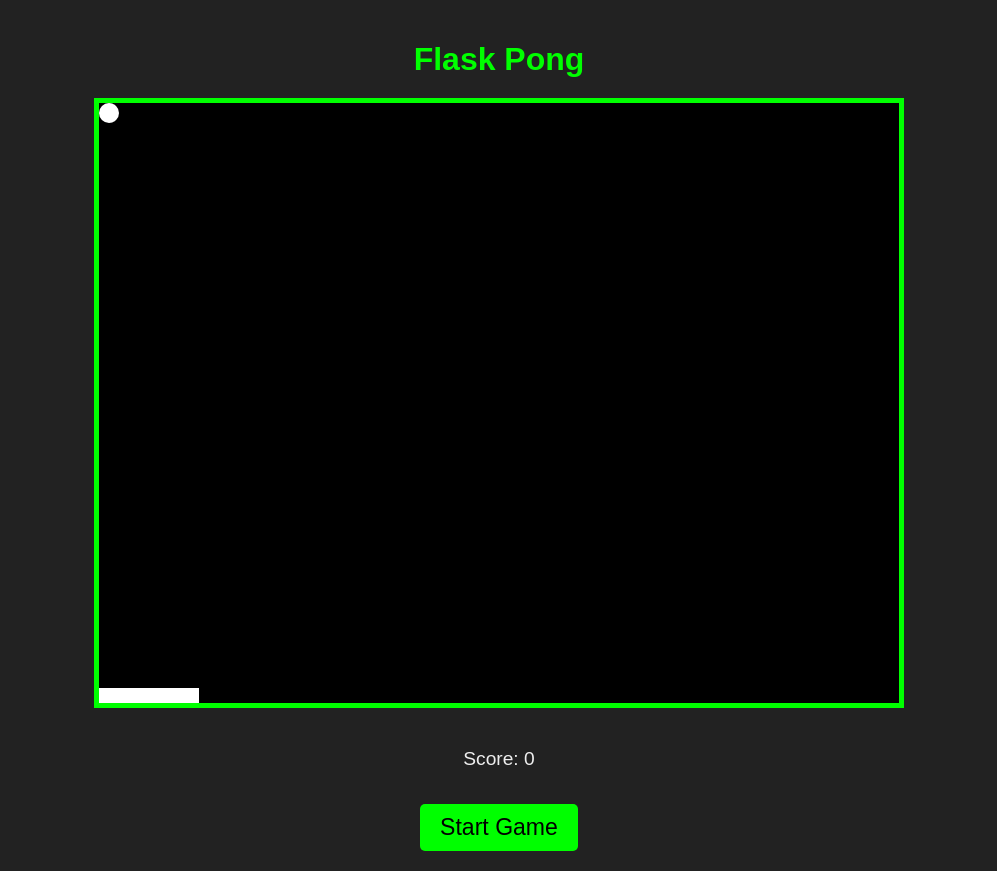
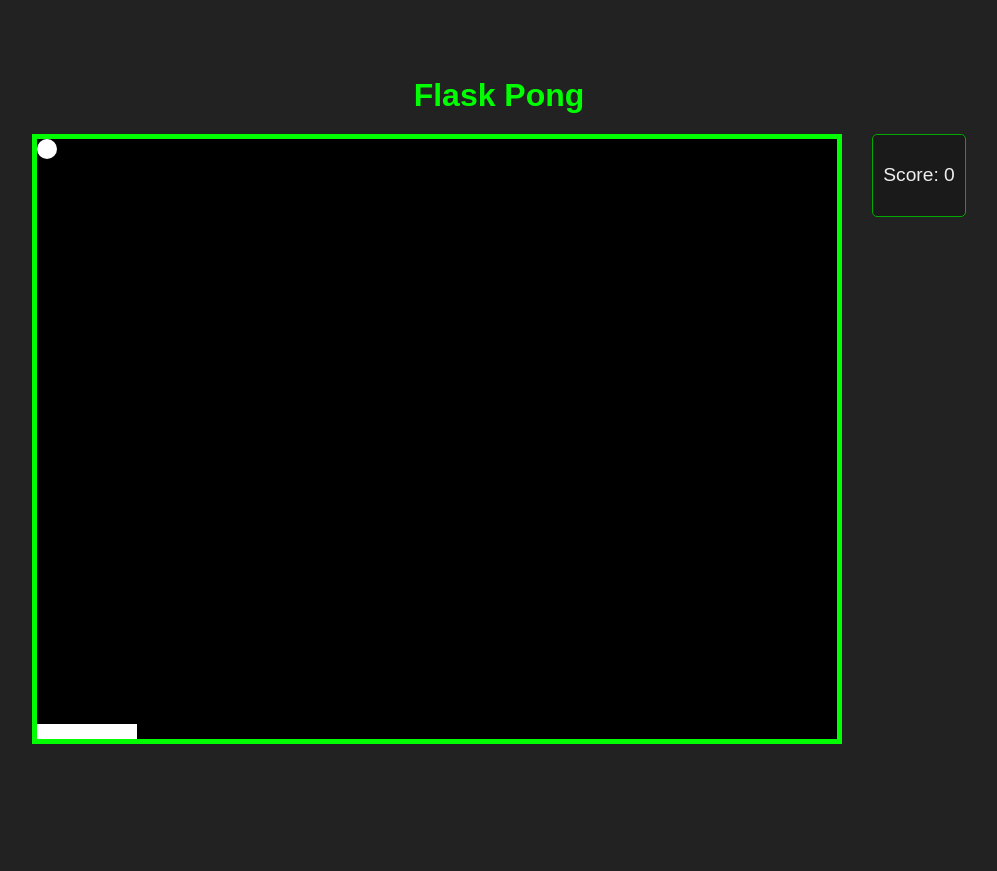
Before and after one commit to Askethemervin/PingPongPythonEksamen, a Flask app: page / in a window 1280 px wide. Shown: the whole page, without its empty margins (141-1138 px from the left). After the commit the page ends 744 px from the top, so only its background shows below. Run offline with Flask 3, Linux system fonts and the light colour scheme; some libraries are stand-ins or nearby versions.

Commit message:
design ændringer

```diff
--- a/app.py
+++ b/app.py
@@ -2,7 +2,7 @@ from flask import Flask, render_template
 from flask_socketio import SocketIO, emit
 import time
 import threading
-import eventlet # Tilføj denne linje
+import eventlet
 eventlet.monkey_patch()
 
 app = Flask(__name__)
@@ -21,18 +21,19 @@ GAME_LOOP_INTERVAL_MS = 16 # Ca. 60 FPS (1000ms / 60)
 class Game:
     def __init__(self):
         self.reset_game()
-        self._game_loop_thread = None # Tråden til spil-logikken
+        self._game_loop_thread = None
 
     def reset_game(self):
-        self.ball_x = GAME_WIDTH // 2
-        self.ball_y = GAME_HEIGHT // 2
-        self.ball_dx = 5  # Hastighed i x-retning
-        self.ball_dy = 5  # Hastighed i y-retning (initialt nedad)
+        self.player_paddle_x = (GAME_WIDTH - PADDLE_WIDTH) // 2
+        self.ball_x = self.player_paddle_x + (PADDLE_WIDTH // 2)
+        self.ball_y = GAME_HEIGHT - PADDLE_HEIGHT - BALL_RADIUS - 1
+        self.ball_dx = 0
+        self.ball_dy = 0
 
-        self.player_paddle_x = (GAME_WIDTH - PADDLE_WIDTH) // 2
         self.score = 0
         self.game_over = False
-        self.game_started = False # Ny flag for at styre start
+        self.game_started = False
+        self.ball_moving = False
 
     def get_game_state(self):
         return {
@@ -41,11 +42,17 @@ class Game:
             'player_paddle_x': self.player_paddle_x,
             'score': self.score,
             'game_over': self.game_over,
-            'game_started': self.game_started
+            'game_started': self.game_started,
+            'ball_moving': self.ball_moving
         }
 
     def update_game_state(self):
         if self.game_over or not self.game_started:
+            return
+
+        if not self.ball_moving:
+            self.ball_x = self.player_paddle_x + (PADDLE_WIDTH // 2)
+            self.ball_y = GAME_HEIGHT - PADDLE_HEIGHT - BALL_RADIUS - 1
             return
 
         # Flyt bolden
@@ -53,48 +60,65 @@ class Game:
         self.ball_y += self.ball_dy
 
         # Kollision med vægge (venstre/højre)
-        if self.ball_x - BALL_RADIUS < 0 or self.ball_x + BALL_RADIUS > GAME_WIDTH:
-            self.ball_dx *= -1 # Vend x-retning
+        if self.ball_x - BALL_RADIUS < 0:
+            self.ball_x = BALL_RADIUS
+            self.ball_dx *= -1
+        elif self.ball_x + BALL_RADIUS > GAME_WIDTH:
+            self.ball_x = GAME_WIDTH - BALL_RADIUS
+            self.ball_dx *= -1
 
         # Kollision med topvæggen
         if self.ball_y - BALL_RADIUS < 0:
-            self.ball_dy *= -1 # Vend y-retning
+            self.ball_y = BALL_RADIUS
+            self.ball_dy *= -1
 
         # Kollision med spillerens paddle
-        # Check om bolden er ved paddle's y-niveau ELLER lige over den
         if (self.ball_y + BALL_RADIUS >= GAME_HEIGHT - PADDLE_HEIGHT and
-            self.ball_y + BALL_RADIUS <= GAME_HEIGHT): # Tjek for at fange bolden kun når den er ved bunden
-            # Check om boldens x-position er inden for paddle's x-område
+            self.ball_y + BALL_RADIUS < GAME_HEIGHT - PADDLE_HEIGHT + abs(self.ball_dy)
+            ):
             if (self.ball_x + BALL_RADIUS > self.player_paddle_x and
                 self.ball_x - BALL_RADIUS < self.player_paddle_x + PADDLE_WIDTH):
-                self.ball_dy *= -1 # Vend y-retning
+                self.ball_dy *= -1
                 self.score += 1
+                self.ball_y = GAME_HEIGHT - PADDLE_HEIGHT - BALL_RADIUS
 
         # Bolden passerer forbi paddle'en (Game Over)
         if self.ball_y + BALL_RADIUS > GAME_HEIGHT:
             self.game_over = True
-            self.game_started = False # Spillet stopper
+            self.game_started = False
+            self.ball_moving = False
 
     def move_paddle(self, direction):
         if self.game_over:
             return
 
-        if direction == 'left':
-            self.player_paddle_x = max(0, self.player_paddle_x - 20) # Flyt med 20 pixels
-        elif direction == 'right':
-            self.player_paddle_x = min(GAME_WIDTH - PADDLE_WIDTH, self.player_paddle_x + 20) # Flyt med 20 pixels
+        # DEFINER EN PADLE_BEVÆGELSESHASTIGHED HER
+        PADDLE_MOVE_AMOUNT = 35 # Du kan justere denne værdi (f.eks. 30, 40, 50)
+
+        if not self.ball_moving:
+            if direction == 'left':
+                self.player_paddle_x = max(0, self.player_paddle_x - PADDLE_MOVE_AMOUNT) # <-- Ændret fra 20
+                self.ball_x = self.player_paddle_x + (PADDLE_WIDTH // 2)
+            elif direction == 'right':
+                self.player_paddle_x = min(GAME_WIDTH - PADDLE_WIDTH, self.player_paddle_x + PADDLE_MOVE_AMOUNT) # <-- Ændret fra 20
+                self.ball_x = self.player_paddle_x + (PADDLE_WIDTH // 2)
+        else:
+            if direction == 'left':
+                self.player_paddle_x = max(0, self.player_paddle_x - PADDLE_MOVE_AMOUNT) # <-- Ændret fra 20
+            elif direction == 'right':
+                self.player_paddle_x = min(GAME_WIDTH - PADDLE_WIDTH, self.player_paddle_x + PADDLE_MOVE_AMOUNT) # <-- Ændret fra 20
 
     def start_game_loop(self):
         if self._game_loop_thread is None or not self._game_loop_thread.is_alive():
             self._game_loop_thread = threading.Thread(target=self._game_loop_run)
-            self._game_loop_thread.daemon = True # Gør tråden til en dæmon, så den lukker med hovedprogrammet
+            self._game_loop_thread.daemon = True
             self._game_loop_thread.start()
 
     def _game_loop_run(self):
-        while not self.game_over: # Løb indtil spillet er slut
+        while not self.game_over:
             start_time = time.time()
             self.update_game_state()
-            socketio.emit('game_state', self.get_game_state()) # Send opdateret tilstand til klienten
+            socketio.emit('game_state', self.get_game_state())
 
             elapsed_time_ms = (time.time() - start_time) * 1000
             sleep_time = (GAME_LOOP_INTERVAL_MS - elapsed_time_ms) / 1000.0
@@ -113,7 +137,7 @@ def index():
 @socketio.on('connect')
 def test_connect():
     print('Client connected')
-    emit('game_state', game.get_game_state()) # Send initial tilstand ved forbindelse
+    emit('game_state', game.get_game_state())
 
 @socketio.on('disconnect')
 def test_disconnect():
@@ -123,16 +147,20 @@ def test_disconnect():
 def handle_paddle_move(data):
     direction = data['direction']
     game.move_paddle(direction)
-    # Ingen grund til at sende game_state her, da game loop'en allerede gør det.
 
 @socketio.on('start_game')
 def handle_start_game():
-    if not game.game_started and game.game_over: # Nulstil kun hvis spillet er slut
-        game.reset_game()
-    game.game_started = True
-    game.start_game_loop()
-    emit('game_state', game.get_game_state()) # Send den nulstillede/startede tilstand
+    if not game.game_started:
+        if game.game_over:
+            game.reset_game()
+
+        game.game_started = True
+        game.ball_moving = True
+        game.ball_dx = 5 if game.ball_x < GAME_WIDTH // 2 else -5
+        game.ball_dy = -5
+
+        game.start_game_loop()
+        emit('game_state', game.get_game_state())
 
 if __name__ == '__main__':
-    # Brugge allow_unsafe_werkzeug=True kun til udvikling. Ikke i produktion!
     socketio.run(app, debug=True, allow_unsafe_werkzeug=True, port=5000)
--- a/static/css/style.css
+++ b/static/css/style.css
@@ -5,77 +5,84 @@ body {
     align-items: center;
     justify-content: center;
     min-height: 100vh;
+    width: 100vw;
     background-color: #222;
     color: #eee;
     margin: 0;
-    padding: 20px;
+    padding: 0;
+    overflow: hidden;
 }
 
 h1 {
     margin-bottom: 20px;
-    color: #0f0; /* Grøn farve for retro-følelse */
+    color: #0f0;
+}
+
+#main-content-wrapper {
+    display: flex;
+    flex-direction: row;
+    align-items: flex-start;
+    gap: 30px;
 }
 
 #game-container {
-    border: 5px solid #0f0; /* Grøn ramme */
+    border: 5px solid #0f0;
     background-color: #000;
     position: relative;
-    overflow: hidden; /* Sikrer at bolden ikke kan tegnes udenfor brættet */
+    overflow: hidden;
 }
 
 #game-board {
     position: relative;
-    width: 800px; /* Disse vil blive overskrevet af Flask Jinja variabler */
-    height: 600px; /* Disse vil blive overskrevet af Flask Jinja variabler */
+    width: 800px;
+    height: 600px;
 }
 
 #ball {
     position: absolute;
-    width: 20px; /* 2 * BALL_RADIUS */
-    height: 20px; /* 2 * BALL_RADIUS */
+    width: 20px;
+    height: 20px;
     background-color: white;
     border-radius: 50%;
-    left: 0; /* Disse vil blive opdateret af JS */
-    top: 0;  /* Disse vil blive opdateret af JS */
+    transition: left 0.016s linear, top 0.016s linear;
 }
 
 #player-paddle {
     position: absolute;
-    width: 100px; /* PADDLE_WIDTH */
-    height: 15px; /* PADDLE_HEIGHT */
+    width: 100px;
+    height: 15px;
     background-color: white;
     bottom: 0;
-    left: 0; /* Denne vil blive opdateret af JS */
+    transition: left 0.016s linear;
+}
+
+#game-over-message {
+    position: absolute;
+    top: 50%;
+    left: 50%;
+    transform: translate(-50%, -50%);
+    color: red;
+    font-weight: bold;
+    font-size: 1.5em;
+    text-align: center;
+    width: 100%;
+    z-index: 10;
 }
 
 #game-info {
-    margin-top: 20px;
+    margin-top: 0;
     font-size: 1.2em;
     text-align: center;
-}
-
-#game-over-message {
-    color: red;
-    font-weight: bold;
-    font-size: 1.5em;
-    margin-top: 10px;
+    display: flex;
+    flex-direction: column;
+    align-items: center;
+    justify-content: flex-start;
+    padding: 10px;
+    border: 1px solid #0a0;
+    border-radius: 5px;
+    background-color: #1a1a1a;
 }
 
 .hidden {
     display: none;
 }
-
-#start-button {
-    padding: 10px 20px;
-    font-size: 1.2em;
-    background-color: #0f0;
-    color: black;
-    border: none;
-    border-radius: 5px;
-    cursor: pointer;
-    margin-top: 15px;
-}
-
-#start-button:hover {
-    background-color: #0a0;
-}
--- a/static/js/game.js
+++ b/static/js/game.js
@@ -7,16 +7,34 @@ document.addEventListener('DOMContentLoaded', () => {
     const playerPaddle = document.getElementById('player-paddle');
     const scoreDisplay = document.getElementById('score');
     const gameOverMessage = document.getElementById('game-over-message');
-    const startButton = document.getElementById('start-button');
+    // const startButton = document.getElementById('start-button'); // FJERNET
     const gameBoard = document.getElementById('game-board');
 
     // Spilkonstanter (match med Python)
-    const GAME_WIDTH = 800; // Skal matche Python
-    const GAME_HEIGHT = 600; // Skal matche Python
-    const PADDLE_HEIGHT = 15; // Skal matche Python
+    const GAME_WIDTH = 800;
+    const GAME_HEIGHT = 600;
+    const PADDLE_HEIGHT = 15;
+    const BALL_RADIUS = 10;
+    const PADDLE_WIDTH = 100;
+    const GAME_LOOP_INTERVAL_MS = 16;
 
-    // Initial position for paddle (bunden af skærmen)
+    // Sæt initial størrelse på bolden (passer til BALL_RADIUS)
+    ball.style.width = `${BALL_RADIUS * 2}px`;
+    ball.style.height = `${BALL_RADIUS * 2}px`;
+
+    // Sæt initial størrelse og position på paddle
+    playerPaddle.style.width = `${PADDLE_WIDTH}px`;
+    playerPaddle.style.height = `${PADDLE_HEIGHT}px`;
     playerPaddle.style.bottom = '0px';
+
+    // Sæt størrelsen på game-board baseret på Flask variabler
+    gameBoard.style.width = `${GAME_WIDTH}px`;
+    gameBoard.style.height = `${GAME_HEIGHT}px`;
+
+    // Definer CSS transition styles. Disse vil blive anvendt dynamisk.
+    const ballTransitionStyle = `left ${GAME_LOOP_INTERVAL_MS / 1000}s linear, top ${GAME_LOOP_INTERVAL_MS / 1000}s linear`;
+    const paddleTransitionStyle = `left ${GAME_LOOP_INTERVAL_MS / 1000}s linear`;
+
 
     // Lyt efter 'game_state' events fra serveren
     socket.on('game_state', (data) => {
@@ -30,51 +48,36 @@ document.addEventListener('DOMContentLoaded', () => {
         // Opdater score
         scoreDisplay.textContent = data.score;
 
-        // Vis/skjul game over besked
+        // Vis/skjul game over besked (nu centreret i spilbrættet)
         if (data.game_over) {
             gameOverMessage.classList.remove('hidden');
-            startButton.textContent = 'Restart Game';
-            startButton.classList.remove('hidden');
         } else {
             gameOverMessage.classList.add('hidden');
         }
 
-        // Skjul startknappen hvis spillet er startet og ikke game over
-        if (data.game_started && !data.game_over) {
-            startButton.classList.add('hidden');
+        // === STARTKNAP LOGIK ER FJERNET HERFRA ===
+        // Da startknappen er fjernet fra HTML, er denne logik ikke længere nødvendig.
+
+        // Slå transitions fra/til baseret på spillets tilstand for at undgå ujævn animation
+        if (data.game_over || !data.ball_moving) {
+            ball.style.transition = 'none'; // Ingen transition når spillet er over eller bolden står stille
+            playerPaddle.style.transition = 'none';
+        } else {
+            // Aktiver transitions, når spillet er i gang og bolden bevæger sig
+            ball.style.transition = ballTransitionStyle;
+            playerPaddle.style.transition = paddleTransitionStyle;
         }
     });
 
-    // Lyt efter tastetryk for at flytte paddle
+    // Lyt efter tastetryk for at flytte paddle eller starte spillet
     document.addEventListener('keydown', (e) => {
         if (e.key === 'ArrowLeft' || e.key === 'a') {
             socket.emit('move_paddle', { direction: 'left' });
         } else if (e.key === 'ArrowRight' || e.key === 'd') {
             socket.emit('move_paddle', { direction: 'right' });
-        } else if (e.key === ' ' && gameOverMessage.classList.contains('hidden') === false) {
-             // Tryk på SPACE når spillet er slut for at starte igen
+        } else if (e.key === ' ') { // Spacebar er nu den eneste måde at starte/genstarte på
             socket.emit('start_game');
         }
     });
 
-    // Lyt efter klik på startknappen
-    startButton.addEventListener('click', () => {
-        socket.emit('start_game');
-    });
-
-    // Sæt initial størrelse på bolden (passer til BALL_RADIUS)
-    const BALL_RADIUS = 10; // Match BALL_RADIUS i Python
-    ball.style.width = `${BALL_RADIUS * 2}px`;
-    ball.style.height = `${BALL_RADIUS * 2}px`;
-
-    // Sæt initial størrelse og position på paddle
-    const PADDLE_WIDTH = 100; // Match PADDLE_WIDTH i Python
-    playerPaddle.style.width = `${PADDLE_WIDTH}px`;
-    playerPaddle.style.height = `${PADDLE_HEIGHT}px`;
-    playerPaddle.style.bottom = '0px'; // Altid i bunden
-
-    // Sæt størrelsen på game-board baseret på Flask variabler
-    gameBoard.style.width = `${GAME_WIDTH}px`;
-    gameBoard.style.height = `${GAME_HEIGHT}px`;
-
 });
--- a/templates/index.html
+++ b/templates/index.html
@@ -9,17 +9,18 @@
 <body>
     <h1>Flask Pong</h1>
 
+    <div id="main-content-wrapper">
         <div id="game-container">
             <div id="game-board" style="width: {{ game_width }}px; height: {{ game_height }}px;">
                 <div id="ball"></div>
                 <div id="player-paddle"></div>
+                <p id="game-over-message" class="hidden">Game Over! Press SPACE to restart.</p>
             </div>
         </div>
 
         <div id="game-info">
             <p>Score: <span id="score">0</span></p>
-        <p id="game-over-message" class="hidden">Game Over! Press SPACE to restart.</p>
-        <button id="start-button">Start Game</button>
+            </div>
     </div>
 
     <script src="https://cdnjs.cloudflare.com/ajax/libs/socket.io/4.0.0/socket.io.js"></script>
```
Lines whose indentation alone changed are shown as unchanged.
